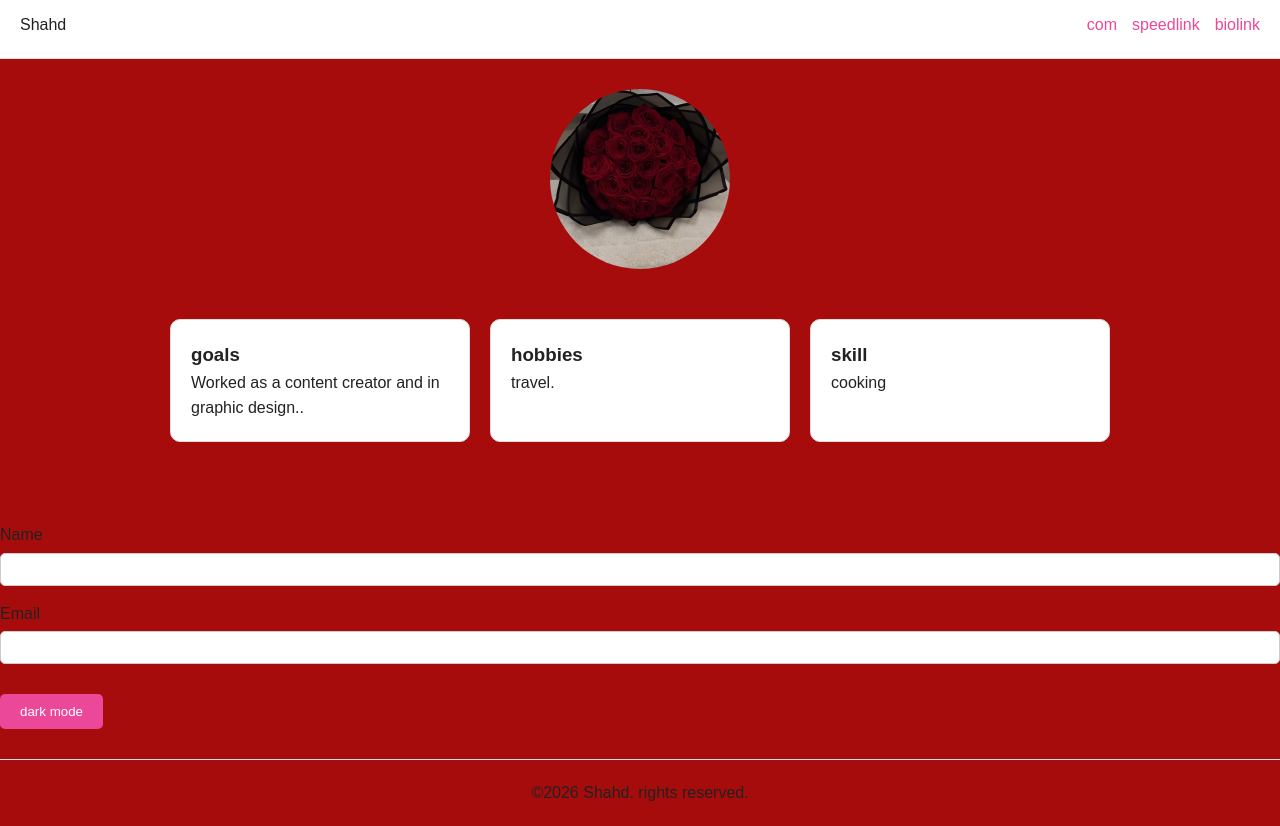
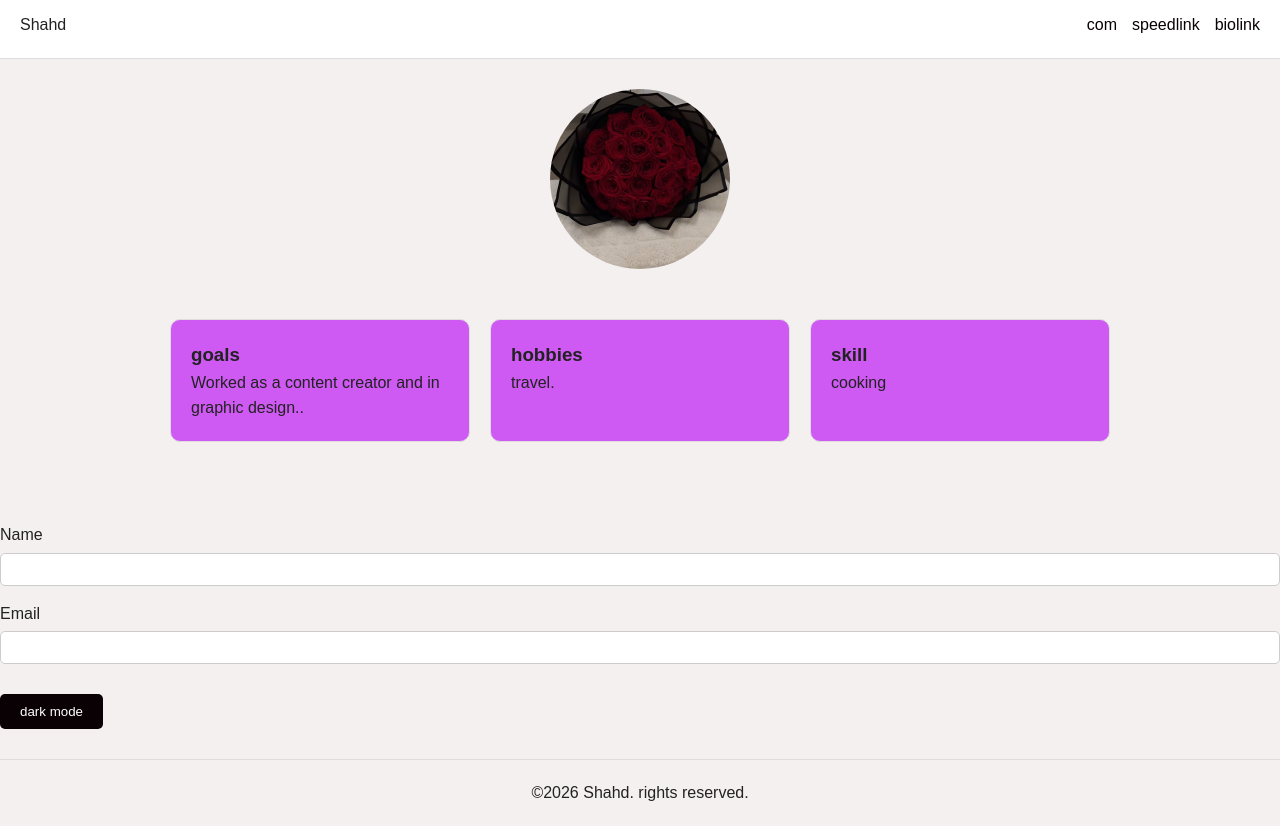
Before and after one commit to ola2212/shahd-task, a plain HTML site: page index.html in a window 1280 px wide. Shown: the part 59-885 px from the top of the page. Drawn offline with Linux system fonts and the light colour scheme.

Commit message:
Add files via upload

```diff
--- a/style.css
+++ b/style.css
@@ -1,9 +1,9 @@
 :root {
-    --bg-color: #a70c0c;
+    --bg-color: #f5f0f0;
     --text-color: #222222;
-    --card-bg: #ffffff;
+    --card-bg: #cf59f3;
     --header-bg: #ffffff;
-    --primary: #ec4899;
+    --primary: #0a0104;
 }
 
 * {
@@ -21,10 +21,10 @@ body {
 }
 
 body.dark {
-    --bg-color: #1a1a2e;
-    --text-color: #f0f0f0;
-    --card-bg: #2a2a4a;
-    --header-bg: #f472b6;
+    --bg-color: #070004;
+    --text-color: #444141e5;
+    --card-bg: #fcfbff;
+    --header-bg: #1e1e1e;
 }
 
 .top-bar {
```
